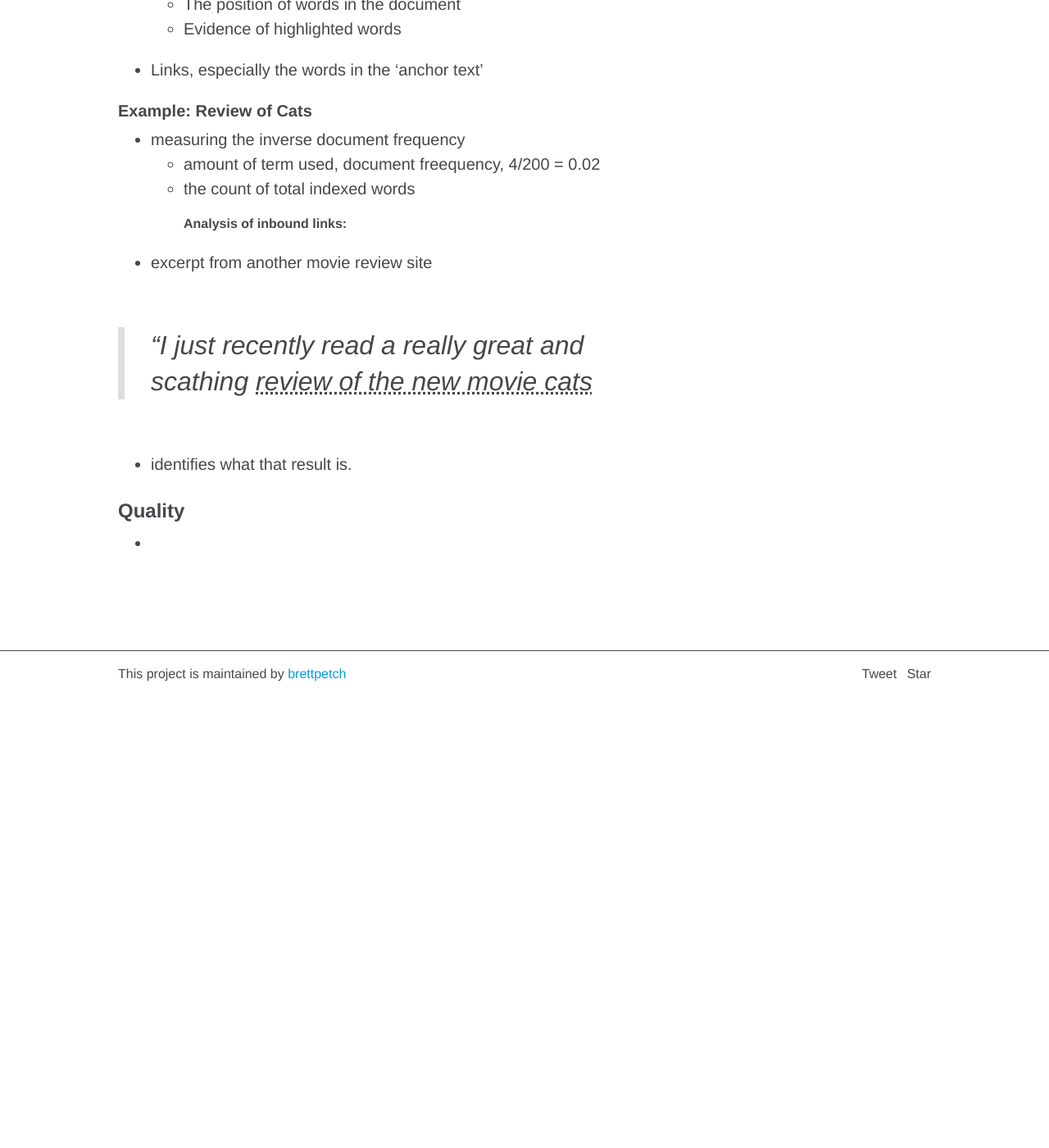
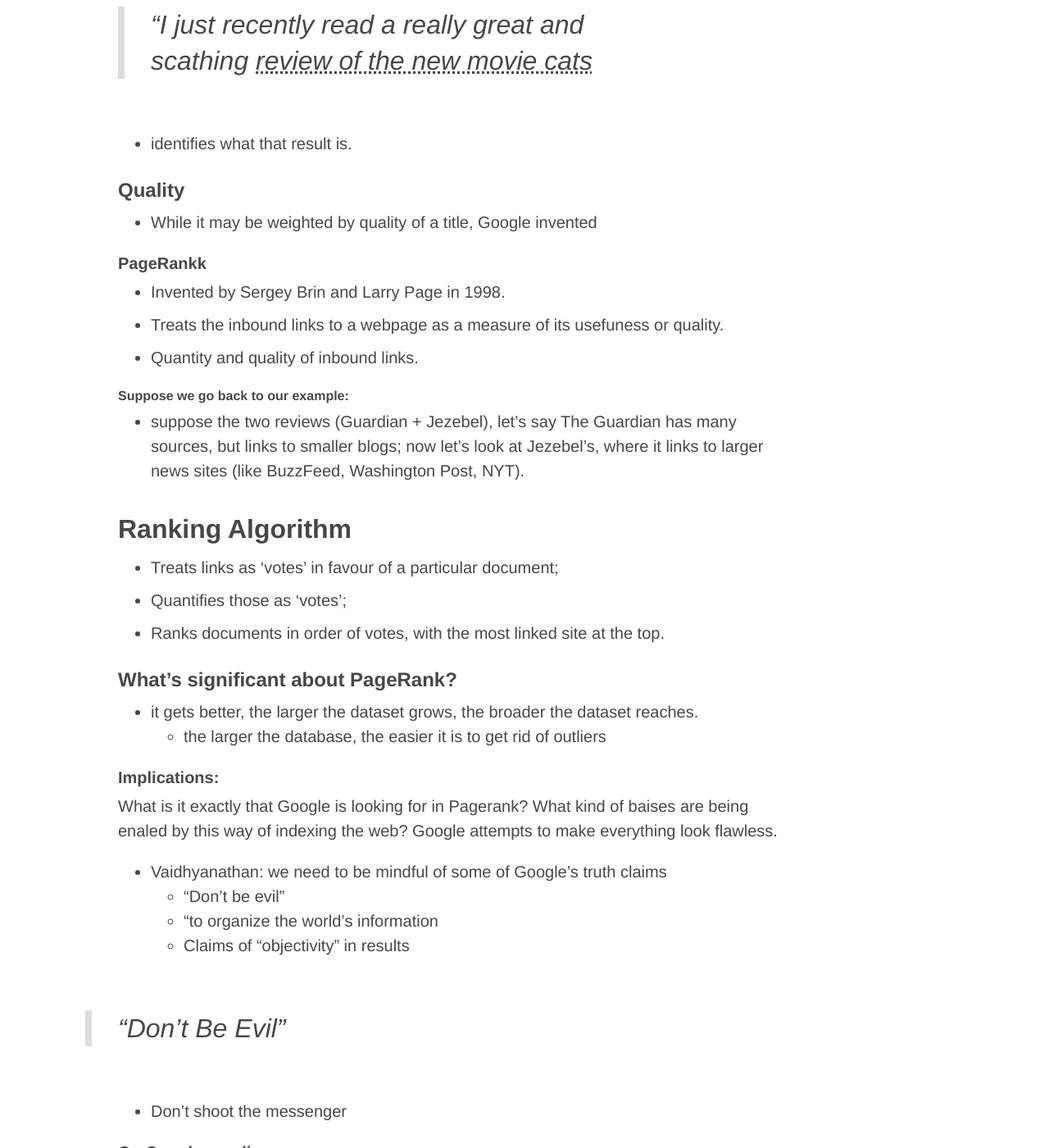
Before and after one commit to brettpetch/MIT-2157, a Jekyll site: the page built from _posts/2020-01-16-3.md, in a window 1280 px wide and 1400 px high, scrolled down 1526 px. Shown: the whole window at 82% size. Built offline with Jekyll 4.4.1, drawn with Linux system fonts in a browser that asks for light colours; comment, search, counter and statistics services are not loaded; before the commit the page ends 2376 px from its top, so only the background shows below that; some of the changed text lies outside the part shown.

```diff
--- a/_includes/header.html
+++ b/_includes/header.html
@@ -1,4 +1,4 @@
-<header class="border-bottom-thick px-2 clearfix">
+<header class="px-2 clearfix">
   <div class="left sm-width-full py-1 mt-1 mt-lg-0">
     <a class="align-middle link-primary text-accent" href="{{ site.baseurl }}/">
       {{ site.title }}
--- a/_layouts/home.html
+++ b/_layouts/home.html
@@ -9,7 +9,7 @@
 
       <header class="header-background">
 
-        <div class="clearfix border-bottom-thick header-border">
+        <div class="clearfix header-border">
           <ul class="list-reset right py-1 header-text font-smoothing">
             {% for my_page in site.pages %}
               {% if my_page.title %}
--- a/_posts/2020-01-16-3.md
+++ b/_posts/2020-01-16-3.md
@@ -31,4 +31,41 @@ The way the ranking algorithm determines relevance by
 - identifies what that result is.
 
 ### Quality
--
+- While it may be weighted by quality of a title, Google invented
+
+#### PageRankk
+- Invented by Sergey Brin and Larry Page in 1998.
+- Treats the inbound links to a webpage as a measure of its usefuness or quality.
+- Quantity and quality of inbound links.
+
+##### Suppose we go back to our example:
+- suppose the two reviews (Guardian + Jezebel), let's say The Guardian has many sources, but links to smaller blogs; now let's look at Jezebel's, where it links to larger news sites (like BuzzFeed, Washington Post, NYT).
+
+## Ranking Algorithm
+- Treats links as 'votes' in favour of a particular document;
+- Quantifies those as 'votes';
+- Ranks documents in order of votes, with the most linked site at the top.
+
+### What's significant about PageRank?
+- it gets better, the larger the dataset grows, the broader the dataset reaches.
+    - the larger the database, the easier it is to get rid of outliers
+
+#### Implications:
+What is it exactly that Google is looking for in Pagerank? What kind of baises are being enaled by this way of indexing the web? Google attempts to make everything look flawless.
+- Vaidhyanathan: we need to be mindful of some of Google's truth claims
+    - "Don't be evil"
+    - "to organize the world's information
+    - Claims of "objectivity" in results
+
+> "Don't Be Evil"
+
+- Don't shoot the messenger
+
+#### On Google: reading
+- Can there be claims of neutrality in search results?
+    - what about searchign for god?
+- We define relevance in very different way:
+    - current vs. historical
+        - Do you want to know about god or to become religious or to listen to kanyes album...
+    - personal vs informational
+        - do we want to know where to go get vaccinations r to know about them or to decide whether to get them.
```
Also changed, not shown: other parts of _posts/2020-01-16-3.md (+1 -1 lines).
